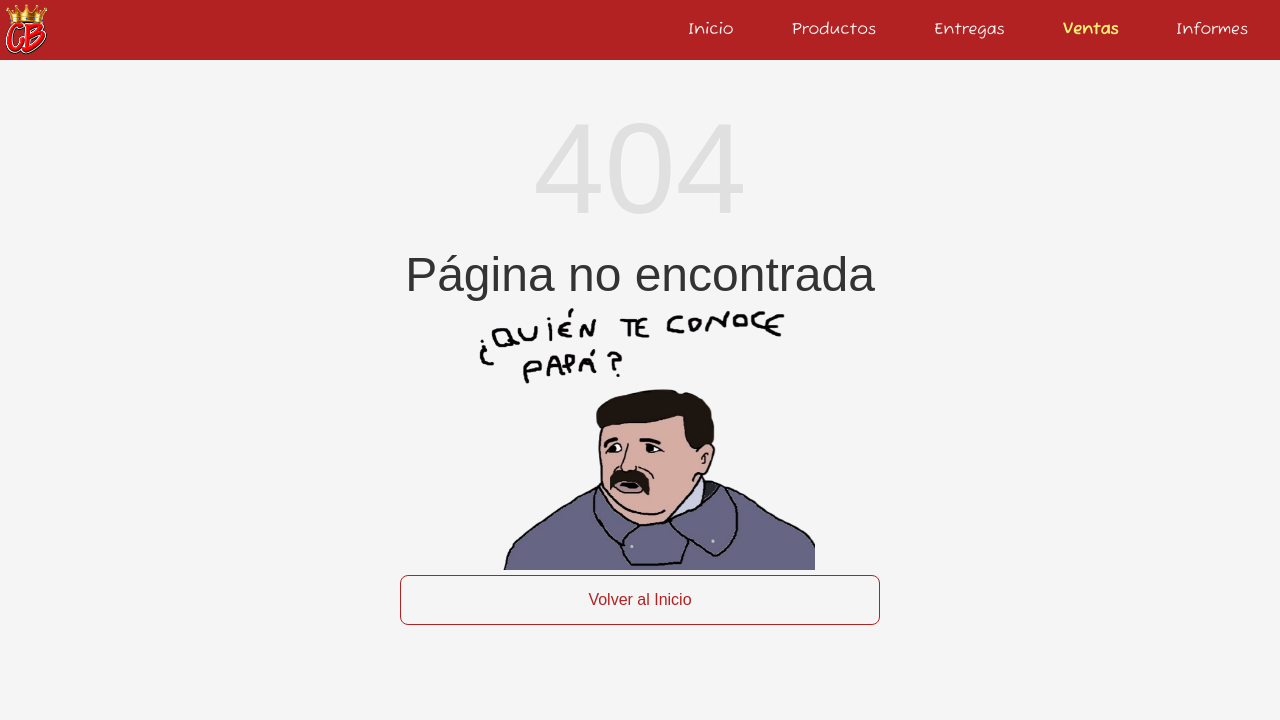
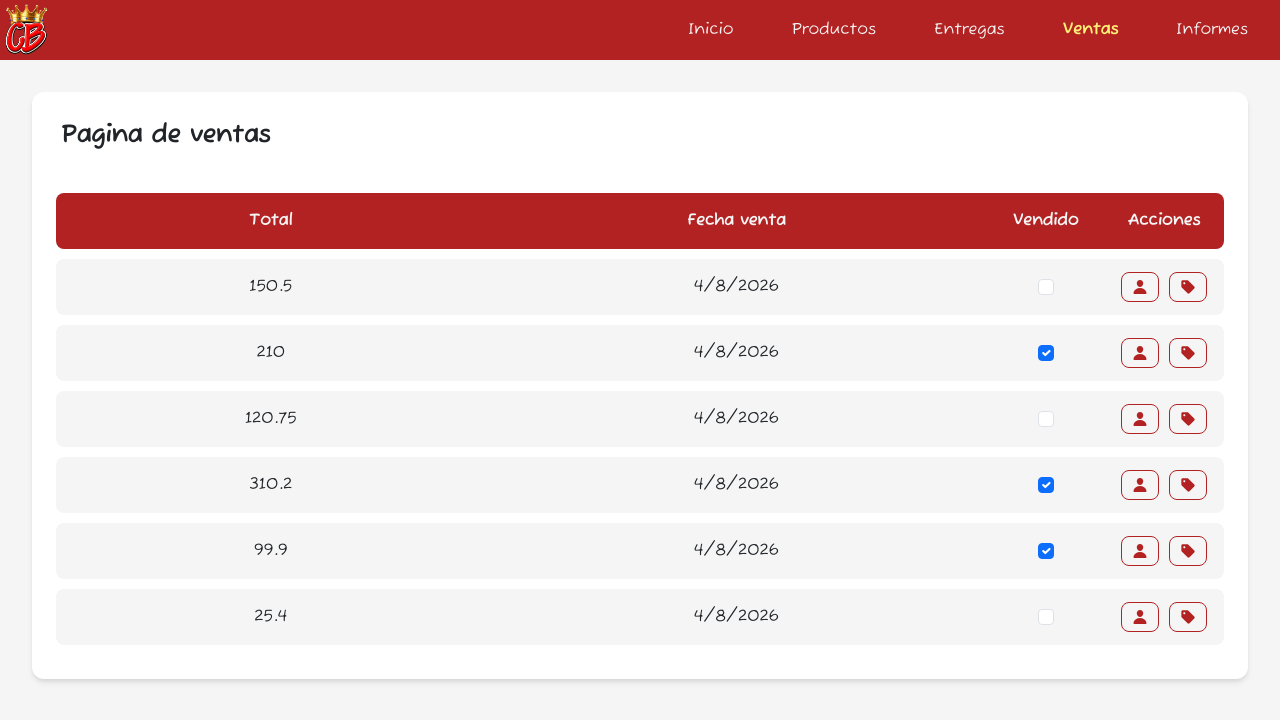
Before and after one commit to Emanueleiva05/carniceria-erp, a React (Vite) app in the folder frontend/: page /ventas in a window 1280 px wide. Before the commit this address had no page. Shown: the top 720 px of the page. Built offline with nearby package versions, Linux system fonts and the light colour scheme.

Commit message:
Pagina de venta terminada

```diff
--- a/frontend/src/App.tsx
+++ b/frontend/src/App.tsx
@@ -5,6 +5,7 @@ import RootLayout from "./pages/RootLayout/RootLayout";
 import Home from "./pages/Home/Home";
 import NotFound from "./pages/NotFount/NotFound";
 import ProductosPage from "./pages/ProductosPage/ProductosPage";
+import VentaPage from "./pages/VentaPage/VentaPage";
 
 function App() {
   return (
@@ -13,6 +14,7 @@ function App() {
         <Route path="/" element={<RootLayout />}>
           <Route path="/" element={<Home />} />
           <Route path="productos" element={<ProductosPage />} />
+          <Route path="ventas" element={<VentaPage />} />
           <Route path="*" element={<NotFound />} />
         </Route>
         <Route path="precio" element={<PreciosPage />} />
--- a/frontend/src/Index.css
+++ b/frontend/src/Index.css
@@ -55,6 +55,15 @@ h2 {
   color: var(--text);
 }
 
+.container__tabla{
+  display: flex;
+  flex-direction: column;  box-shadow: 0 4px 6px -1px rgba(0,0,0,0.1), 0 2px 4px -1px rgba(0,0,0,0.06);
+  height: auto;
+  background-color: white;
+  border-radius: 12px;
+  padding: 24px;
+}
+
 .buttonHome {
   padding: 12px 24px;
   background-color: var(--secundario);
--- a/frontend/src/components/InfoCard/InfoCard.css
+++ b/frontend/src/components/InfoCard/InfoCard.css
@@ -11,6 +11,7 @@
     gap: 20px;
     background-color: var(--primario);
     box-shadow: 1px 0 3px rgba(0,0,0,0.5);
+    margin-top: 20px;
 }
 
 .card__encabezado{
--- a/frontend/src/components/SearchBar/SearchBar.css
+++ b/frontend/src/components/SearchBar/SearchBar.css
@@ -1,7 +1,7 @@
 @import url('../../variables.css');
 
 .search {
-    background-color: var(--secundario);
+    background-color: white;
     padding: 1.5rem;
     border-radius: 12px;
     box-shadow: 0 4px 6px -1px rgba(0, 0, 0, 0.1);
--- a/frontend/src/components/TablaGenerica/TablaGenerica.css
+++ b/frontend/src/components/TablaGenerica/TablaGenerica.css
@@ -26,8 +26,13 @@
 }
 
 .cuerpo__columna {
+        width: 100px;
     background-color: var(--secundario);
     transition: background-color 0.2s ease;
+}
+
+.cuerpo__columna:last-child {
+    width: 10%;
 }
 
 .cuerpo__fila td:first-child {
@@ -41,6 +46,10 @@
 .cuerpo__fila:hover td {
     background-color: var(--secundario);
     cursor: pointer;
+}
+
+.columna__check{
+    width: 10%;
 }
 
 .columna__acciones {
--- a/frontend/src/components/TablaGenerica/TablaGenerica.tsx
+++ b/frontend/src/components/TablaGenerica/TablaGenerica.tsx
@@ -9,7 +9,7 @@ import "./TablaGenerica.css";
 interface Props<T> {
   titulo?: string;
   data: T[]; //Dato generico osea si paso un Producto[] entonces este tipo T sera Producto
-  columns: ColumnDef<T, unknown>[]; //Tambien asignarle como tipo generico T hace que las columnas sean estrictamente de la columna del tipo enviado
+  columns: ColumnDef<T, any>[]; //Tambien asignarle como tipo generico T hace que las columnas sean estrictamente de la columna del tipo enviado
   getRowClassName?: (row: T) => string;
 }
 
--- a/frontend/src/pages/Home/Home.css
+++ b/frontend/src/pages/Home/Home.css
@@ -17,12 +17,3 @@
   margin-top: 40px;
   margin-bottom: 40px;
 }
-
-.container__tabla{
-  display: flex;
-  flex-direction: column;  box-shadow: 0 4px 6px -1px rgba(0,0,0,0.1), 0 2px 4px -1px rgba(0,0,0,0.06);
-  height: auto;
-  background-color: white;
-  border-radius: 12px;
-  padding: 24px;
-}
--- a/frontend/src/pages/ProductosPage/ProductosPage.tsx
+++ b/frontend/src/pages/ProductosPage/ProductosPage.tsx
@@ -2,7 +2,6 @@ import { MdDelete } from "react-icons/md";
 import { FaPenToSquare } from "react-icons/fa6";
 import { BiSolidOffer } from "react-icons/bi";
 import { TiDelete } from "react-icons/ti";
-//import { CiSquarePlus } from "react-icons/ci";
 import type { ProductoType } from "../../types/ProdutoType";
 import SearchBar from "../../components/SearchBar/SearchBar";
 import ModalComponent from "../../components/Modal/Modal";
--- /dev/null
+++ b/frontend/src/pages/VentaPage/VentaPage.tsx
@@ -0,0 +1,149 @@
+import type { CellContext } from "@tanstack/react-table";
+import { TablaGenerica } from "../../components/TablaGenerica/TablaGenerica";
+import type { VentaType } from "../../types/VentaType";
+import { IoPerson } from "react-icons/io5";
+import { MdSell } from "react-icons/md";
+import ModalComponent from "../../components/Modal/Modal";
+import { Form } from "react-bootstrap";
+
+const VentaPage = () => {
+  const hoy = new Date();
+  const ventas: VentaType[] = [
+    { venta_id: 1, fecha_venta: new Date(), esta_vendido: false, total: 150.5 },
+    {
+      venta_id: 2,
+      fecha_venta: new Date("2026-04-22T10:30:00"),
+      esta_vendido: false,
+      total: 89.99,
+    },
+    { venta_id: 3, fecha_venta: new Date(), esta_vendido: true, total: 210.0 },
+    {
+      venta_id: 4,
+      fecha_venta: new Date("2026-04-22T15:45:00"),
+      esta_vendido: true,
+      total: 45.0,
+    },
+    {
+      venta_id: 5,
+      fecha_venta: new Date(),
+      esta_vendido: false,
+      total: 120.75,
+    },
+    { venta_id: 6, fecha_venta: new Date(), esta_vendido: true, total: 310.2 },
+    {
+      venta_id: 7,
+      fecha_venta: new Date("2026-04-22T18:20:00"),
+      esta_vendido: false,
+      total: 55.0,
+    },
+    { venta_id: 8, fecha_venta: new Date(), esta_vendido: true, total: 99.9 },
+    {
+      venta_id: 9,
+      fecha_venta: new Date("2026-04-22T09:15:00"),
+      esta_vendido: true,
+      total: 175.0,
+    },
+    { venta_id: 10, fecha_venta: new Date(), esta_vendido: false, total: 25.4 },
+  ];
+
+  const ventasActivas: VentaType[] = ventas.filter(
+    (ven) =>
+      ven.fecha_venta.getDate() === hoy.getDate() &&
+      ven.fecha_venta.getMonth() === hoy.getMonth() &&
+      ven.fecha_venta.getFullYear() === hoy.getFullYear(),
+  );
+
+  const columns = [
+    {
+      header: "Total",
+      accessorKey: "total",
+    },
+    {
+      header: "Fecha venta",
+      accessorKey: "fecha_venta",
+      cell: (
+        { getValue }: CellContext<VentaType, Date>, //Usamos CellContext para decir que tipo de dato es el array de objetos junto a que tipo de dato es aquel que se controlara. GetValue: Desestructura un objeto de contexto que la tabla le pasa a la funcion osea recupera el valor basado en el accesorKey donde getValue() agarrar el valor real y toLocaleDateString() convierte esa fecha al formate local del usuario
+      ) => getValue().toLocaleDateString(),
+    },
+    {
+      header: "Vendido",
+      accessorKey: "esta_vendido",
+      meta: {
+        className: "columna__check",
+      },
+      cell: ({ getValue }: CellContext<VentaType, boolean>) => (
+        <input
+          className="form-check-input"
+          type="checkbox"
+          checked={getValue()}
+        />
+      ),
+    },
+    {
+      header: "Acciones",
+      meta: {
+        className: "columna__acciones",
+      },
+      cell: () => (
+        <div
+          style={{
+            display: "flex",
+            gap: "10px",
+            justifyContent: "center",
+            flexWrap: "wrap",
+            alignItems: "center",
+          }}
+        >
+          <ModalComponent
+            titulo={<IoPerson />}
+            accion="Ingresar deudor"
+            formId="ingresar-deudor"
+          >
+            <Form id="ingresar-deudor">
+              <Form.Group className="mb-3" controlId="nombreDeudor">
+                <Form.Label>Nombre</Form.Label>
+                <Form.Control
+                  type="text"
+                  placeholder="Ingrese nombre del deudor"
+                />
+              </Form.Group>
+            </Form>
+          </ModalComponent>
+
+          <ModalComponent
+            titulo={<MdSell />}
+            accion="Completar venta"
+            formId="completar-venta"
+          >
+            <Form id="completar-venta">
+              <Form.Group className="mb-3" controlId="formaDePago">
+                <Form.Label>Forma de pago</Form.Label>
+                <Form.Select>
+                  <option>Ingrese forma de pago</option>
+                  <option value="Efectivo">Efectivo</option>
+                  <option value="Credito">Credito</option>
+                  <option value="Debito">Debito</option>
+                  <option value="Transferencia bancaria">
+                    Transferencia bancaria
+                  </option>
+                </Form.Select>
+              </Form.Group>
+            </Form>
+          </ModalComponent>
+        </div>
+      ),
+    },
+  ];
+
+  return (
+    <div className="container__tabla">
+      <TablaGenerica
+        data={ventasActivas}
+        columns={columns}
+        titulo="Pagina de ventas"
+      />
+    </div>
+  );
+};
+
+export default VentaPage;
--- /dev/null
+++ b/frontend/src/types/VentaType.ts
@@ -0,0 +1,6 @@
+export type VentaType = {
+  venta_id: number;
+  fecha_venta: Date;
+  esta_vendido: boolean;
+  total: number;
+};
```
Also changed, not shown: frontend/src/pages/VentaPage/VentaPage.css (added).
